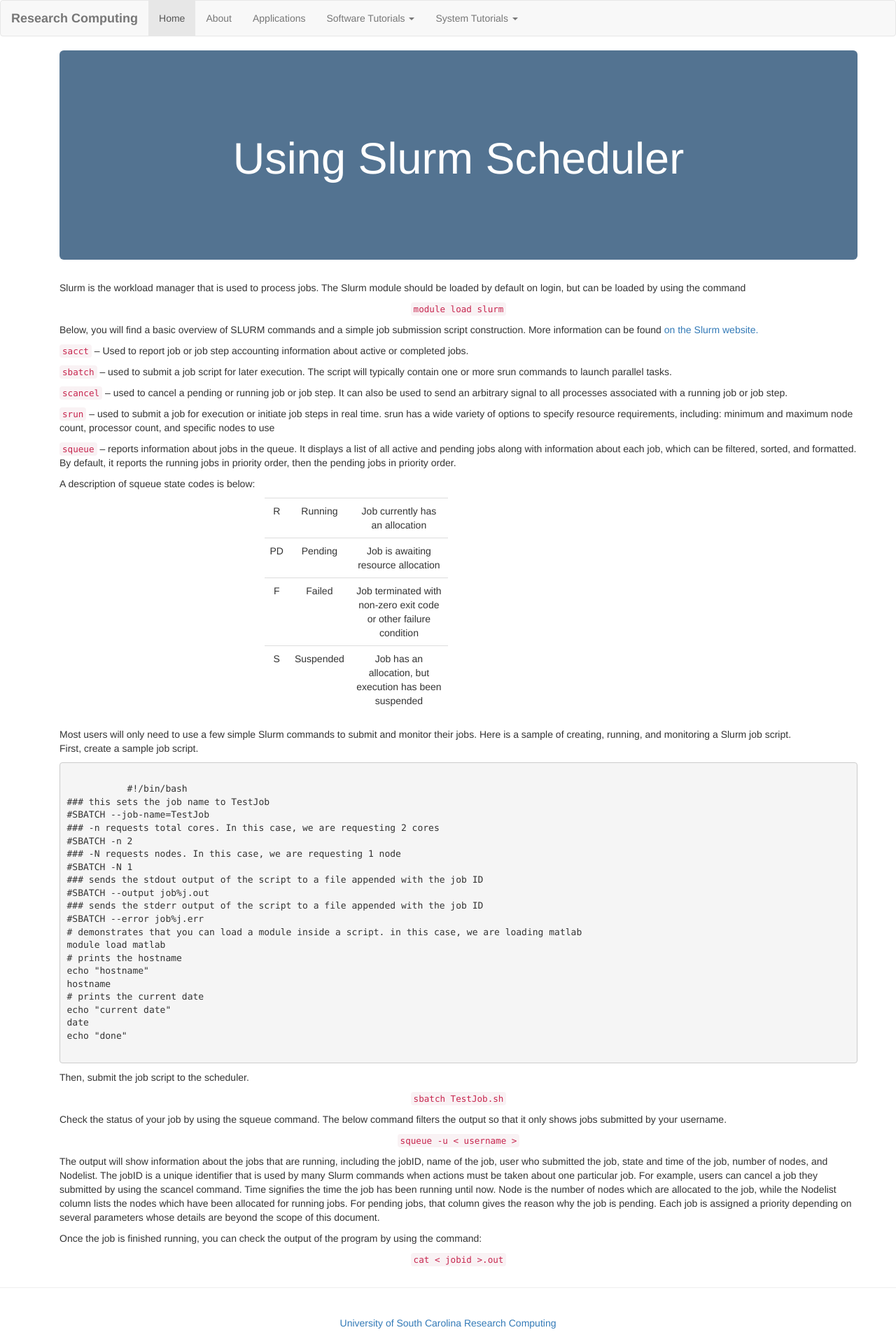
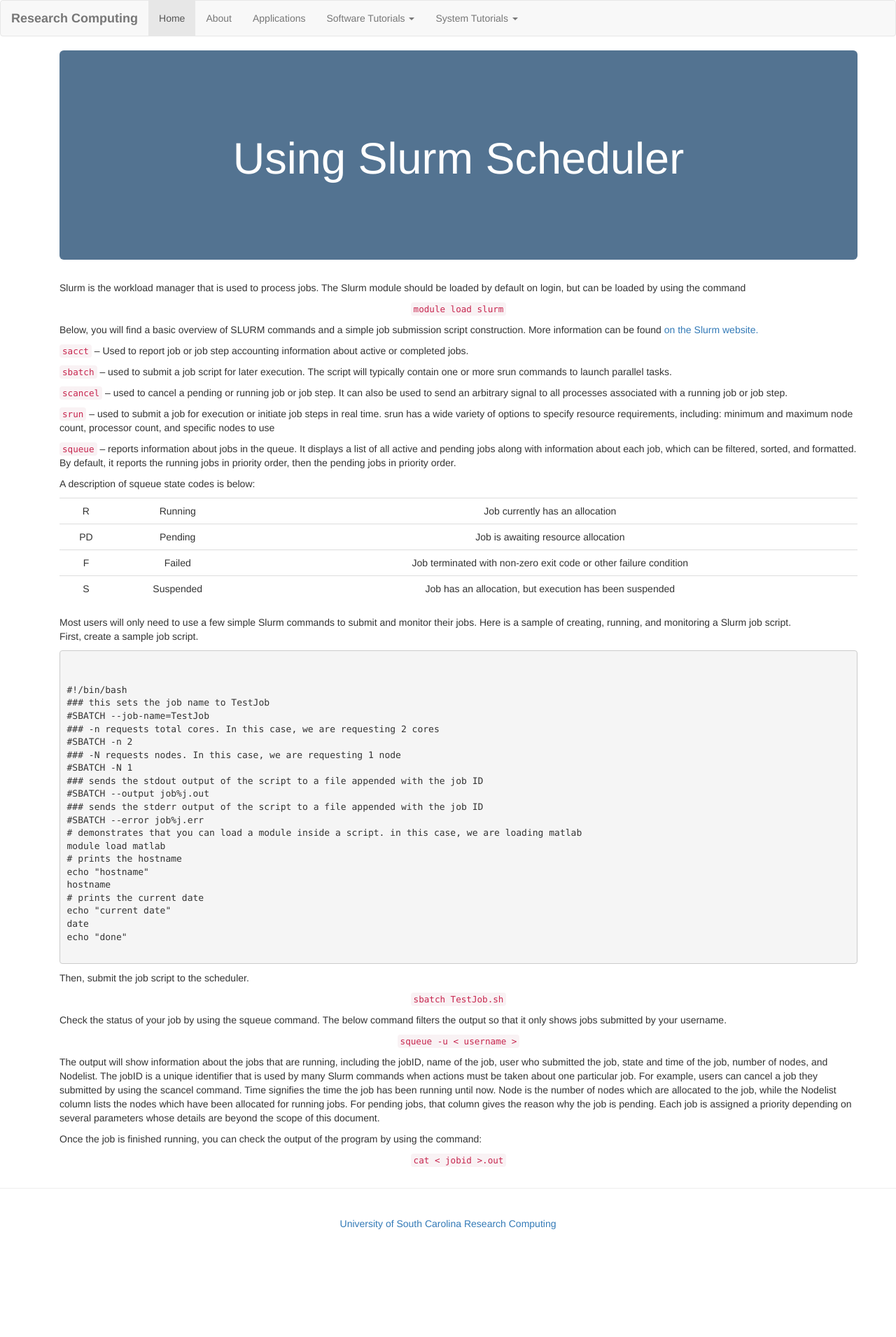
Before and after one commit to aholdeman/malab-test, a Jekyll site: the page built from sys-tutorial/slurm-scheduler.html, in a window 1280 px wide. Shown: the whole page at 70% size. Built offline with Jekyll 4.4.1, drawn with Linux system fonts in a browser that asks for light colours; after the commit the page ends 1768 px from its top, so only the background shows below that.

```diff
--- a/_layouts/default.html
+++ b/_layouts/default.html
@@ -31,7 +31,8 @@
                       <span class="caret"></span></a>
                   <ul class="dropdown-menu">
                       <li><a href="https://aholdeman.github.io/malab-test/sys-tutorial/getting-started">Connecting to RC Systems</a></li>
-                      <li><a href="https://aholdeman.github.io/malab-test/sys-tutorial/modules">Modules</a></li>
+                      <li><a href="https://aholdeman.github.io/malab-test/sys-tutorial/module">Modules</a></li>
+                      <li><a href="https://aholdeman.github.io/malab-test/sys-tutorial/slurm-scheduler">Slurm Scheduler</a></li>
                   </ul>
               </li>
           </ul>
--- a/sys-tutorial/slurm-scheduler.html
+++ b/sys-tutorial/slurm-scheduler.html
@@ -25,10 +25,8 @@ title: Using Slurm Scheduler
     </div>
     <div>
         <p>A description of squeue state codes is below:</p>
-        <div class="row">
-            <div class="col-md-3"></div>
-            <div class="col-md-3">
-                <table class ="table" style="text-align: center;">
+        <div>
+                <table class ="table" style="text-align: center; width=100%">
                     <tr>
                         <td>R</td>
                         <td>Running</td>
@@ -50,16 +48,16 @@ title: Using Slurm Scheduler
                         <td>Job has an allocation, but execution has been suspended</td>
                     </tr>
                 </table>
-            </div>
-            <div class="col-md-3"></div>
         </div>
+
     </div>
     <div>
         Most users will only need to use a few simple Slurm commands to submit and monitor their jobs. Here is a sample of creating, running, and monitoring a Slurm job script.
 
         <p>First, create a sample job script.</p>
         <pre><code>
-           #!/bin/bash
+
+#!/bin/bash
 ### this sets the job name to TestJob
 #SBATCH --job-name=TestJob
 ### -n requests total cores. In this case, we are requesting 2 cores
```
Also changed, not shown: sys-tutorial/module.html (renamed from sys-tutorial/modules.html, +2 -9 lines).
